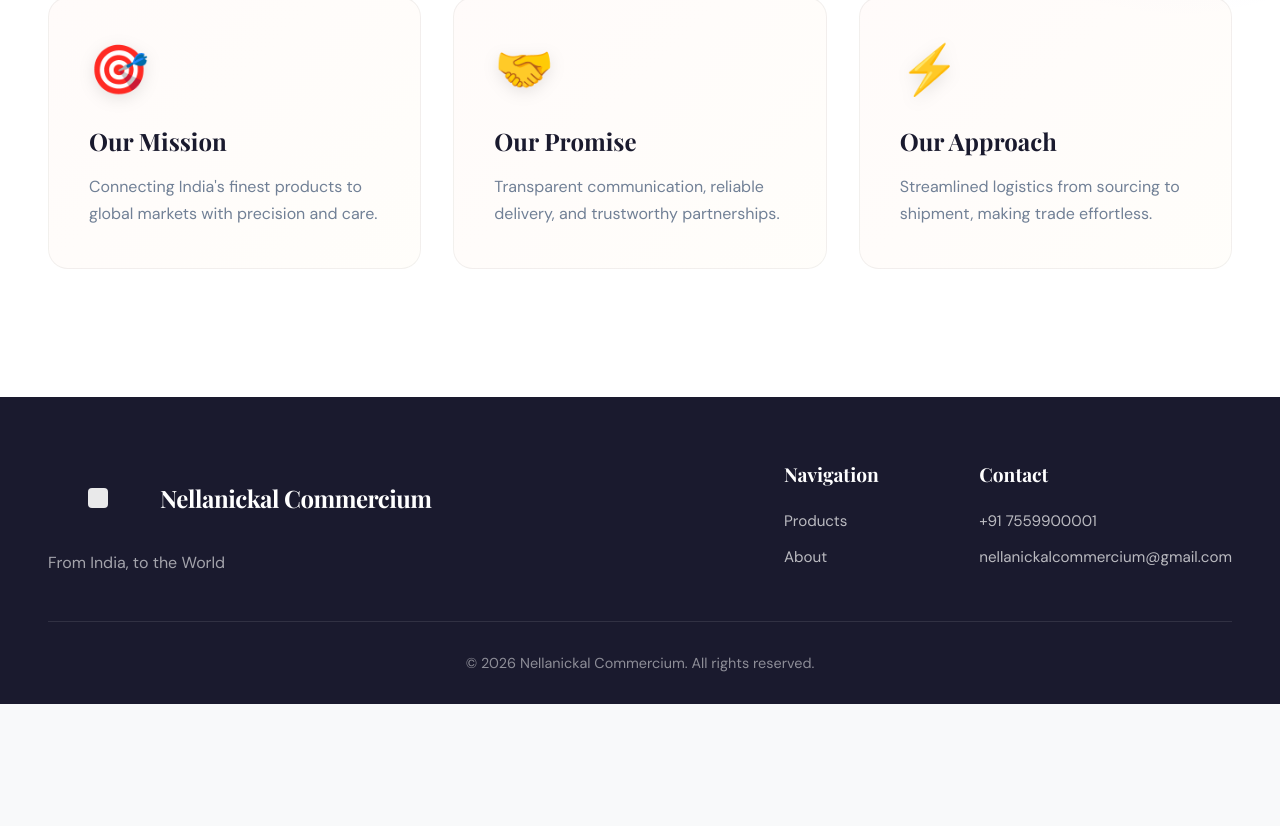
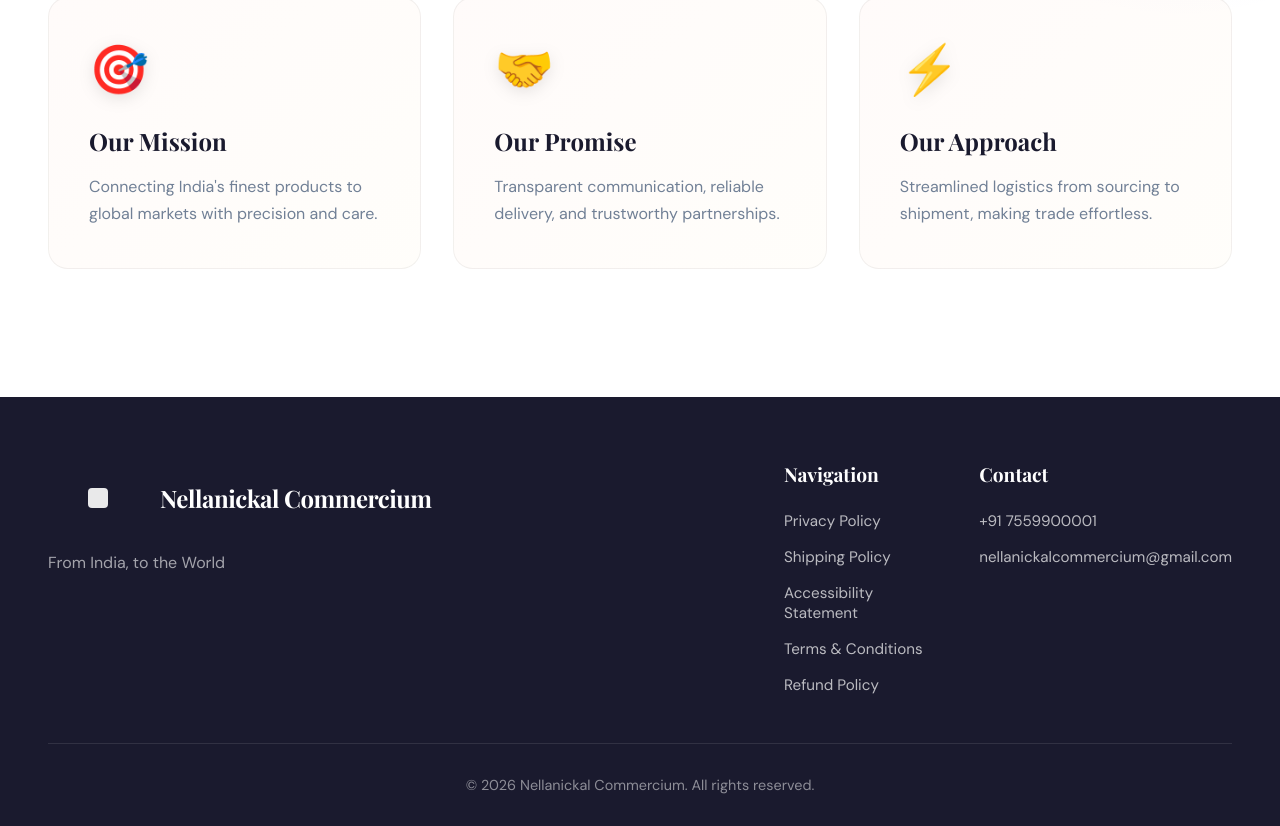
Before and after one commit to aparna-nus/landing, a React (Vite) app: page / in a window 1280 px wide. Shown: the part 1378-2204 px from the top of the page. Before the commit the page ends 2082 px from the top, so only its background shows below. Built offline with nearby package versions, Linux system fonts and the light colour scheme.

Commit message:
fixed policy page links in footer

```diff
--- a/App.jsx
+++ b/App.jsx
@@ -53,6 +53,16 @@
       scrollToSection(aboutRef);
     } else if (section === 'products') {
       window.location.href = config.links.products;
+    } else if (section === 'privacy') {
+      window.location.href = config.links.privacy;
+    } else if (section === 'shipping') {
+      window.location.href = config.links.shipping;
+    } else if (section === 'accessibility') {
+      window.location.href = config.links.accessibility;
+    } else if (section === 'terms') {
+      window.location.href = config.links.terms;
+    } else if (section === 'refund') {
+      window.location.href = config.links.refund;
     }
   };
   return (
@@ -195,8 +205,11 @@
             <div className="footer-links">
               <div className="footer-column">
                 <h4>Navigation</h4>
-                <button onClick={() => handleNavClick('products')}>Products</button>
-                <button onClick={() => handleNavClick('about')}>About</button>
+                <button onClick={() => handleNavClick('privacy')}>Privacy Policy</button>
+                <button onClick={() => handleNavClick('shipping')}>Shipping Policy</button>
+                <button onClick={() => handleNavClick('accessibility')}>Accessibility Statement</button>
+                <button onClick={() => handleNavClick('terms')}>Terms & Conditions</button>
+                <button onClick={() => handleNavClick('refund')}>Refund Policy</button>
               </div>
               <div className="footer-column">
                 <h4>Contact</h4>
--- a/config.js
+++ b/config.js
@@ -19,7 +19,12 @@
   // Navigation Links
   links: {
     products: "https://shop.nellanickalcommercium.com/category/all-products",
-    about: "#about"
+    about: "#about",
+    privacy: "https://shop.nellanickalcommercium.com/privacypolicy",
+    shipping: "https://shop.nellanickalcommercium.com/shipping",
+    accessibility: "https://shop.nellanickalcommercium.com/accessibility",
+    terms: "https://shop.nellanickalcommercium.com/terms",
+    refund: "https://shop.nellanickalcommercium.com/refund"
   },
 
   // About Section
```
